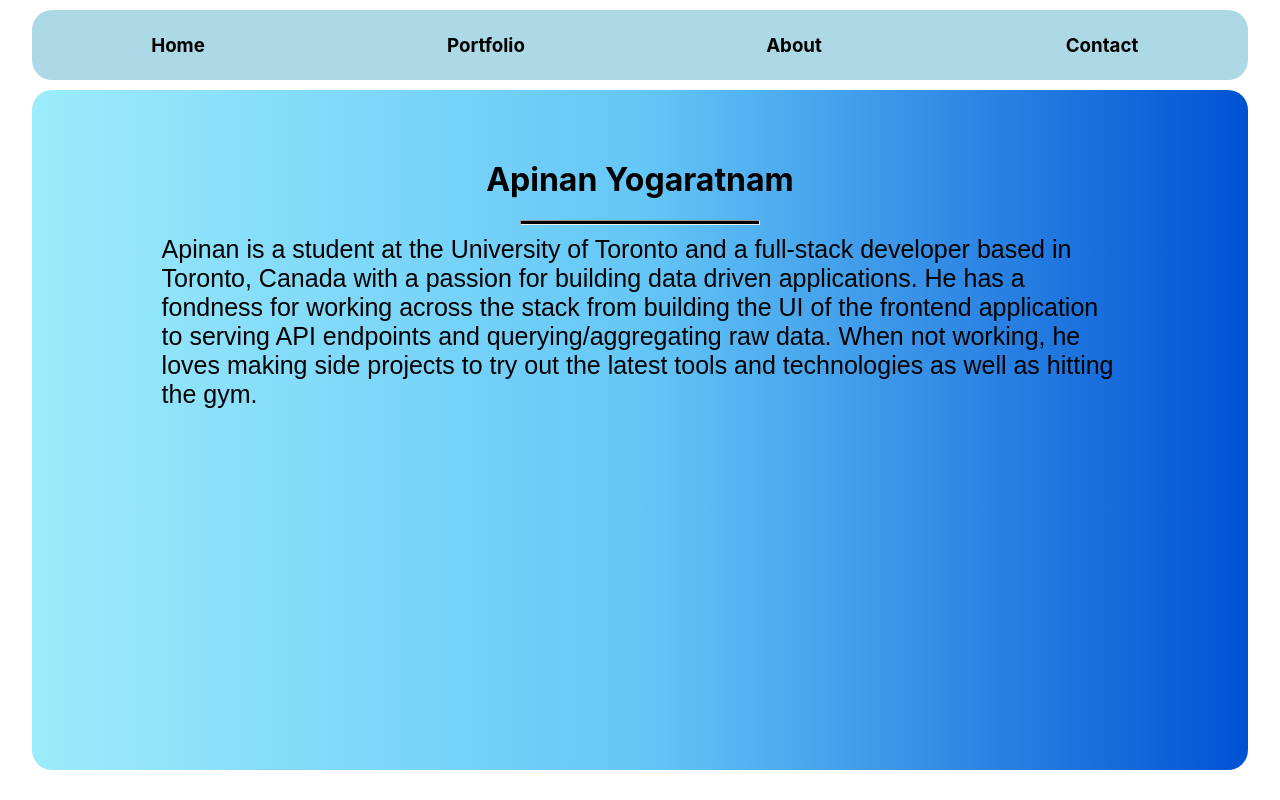
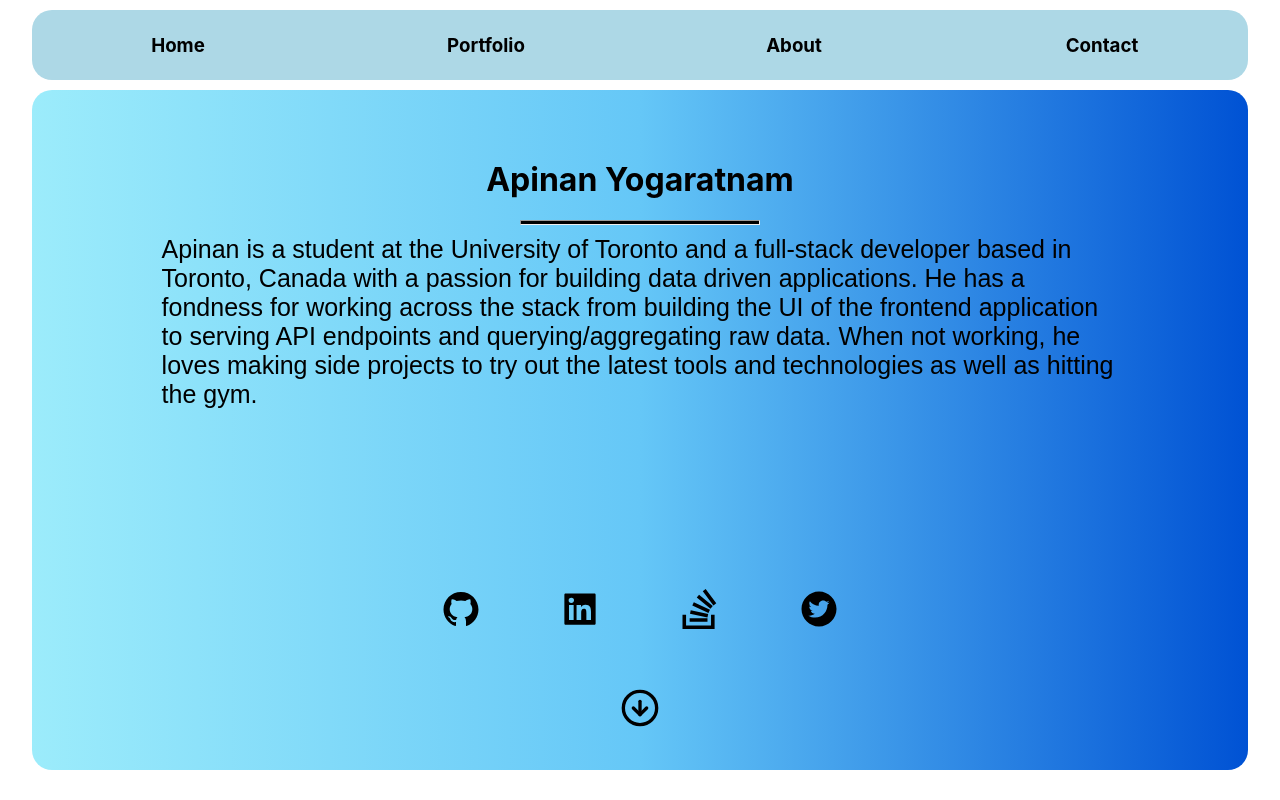
Before and after one commit to apinanyogaratnam/apinanyogaratnam, a Next.js app: page / in a window 1280 px wide. Built offline with nearby package versions, Linux system fonts and the light colour scheme.

Commit message:
feat: displaying icons

```diff
--- a/pages/index.js
+++ b/pages/index.js
@@ -2,6 +2,9 @@
 import styles from '../styles/Home.module.css'
 import { Box, Stack } from '@mui/material';
 import Link from 'next/link';
+import { AiFillGithub, AiFillLinkedin, AiFillTwitterCircle } from 'react-icons/ai';
+import { BsStackOverflow } from 'react-icons/bs';
+import { FiArrowDownCircle } from 'react-icons/fi';
 
 const NavBar = () => (
   <Box>
@@ -69,6 +72,28 @@
         Apinan is a student at the University of Toronto and a full-stack developer based in Toronto, Canada with a passion for building data driven applications. He has a fondness for working across the stack from building the UI of the frontend application to serving API endpoints and querying/aggregating raw data. When not working, he loves making side projects to try out the latest tools and technologies as well as hitting the gym.
         </p>
       </div>
+      <div style={{
+        margin: '0 auto',
+        width: '40%',
+        marginTop: '15%',
+        display: 'flex',
+        alignItems: 'center',
+        justifyContent: 'space-around',
+      }}>
+        <AiFillGithub size="40px" />
+        <AiFillLinkedin size="40px" />
+        <BsStackOverflow size="40px" />
+        <AiFillTwitterCircle size="40px" />
+      </div>
+      <div style={{
+        margin: '0 auto',
+        marginTop: '5%',
+        display: 'flex',
+        alignItems: 'center',
+        justifyContent: 'center',
+      }}>
+        <FiArrowDownCircle size="40px" />
+      </div>
     </div>
 );
 
```
